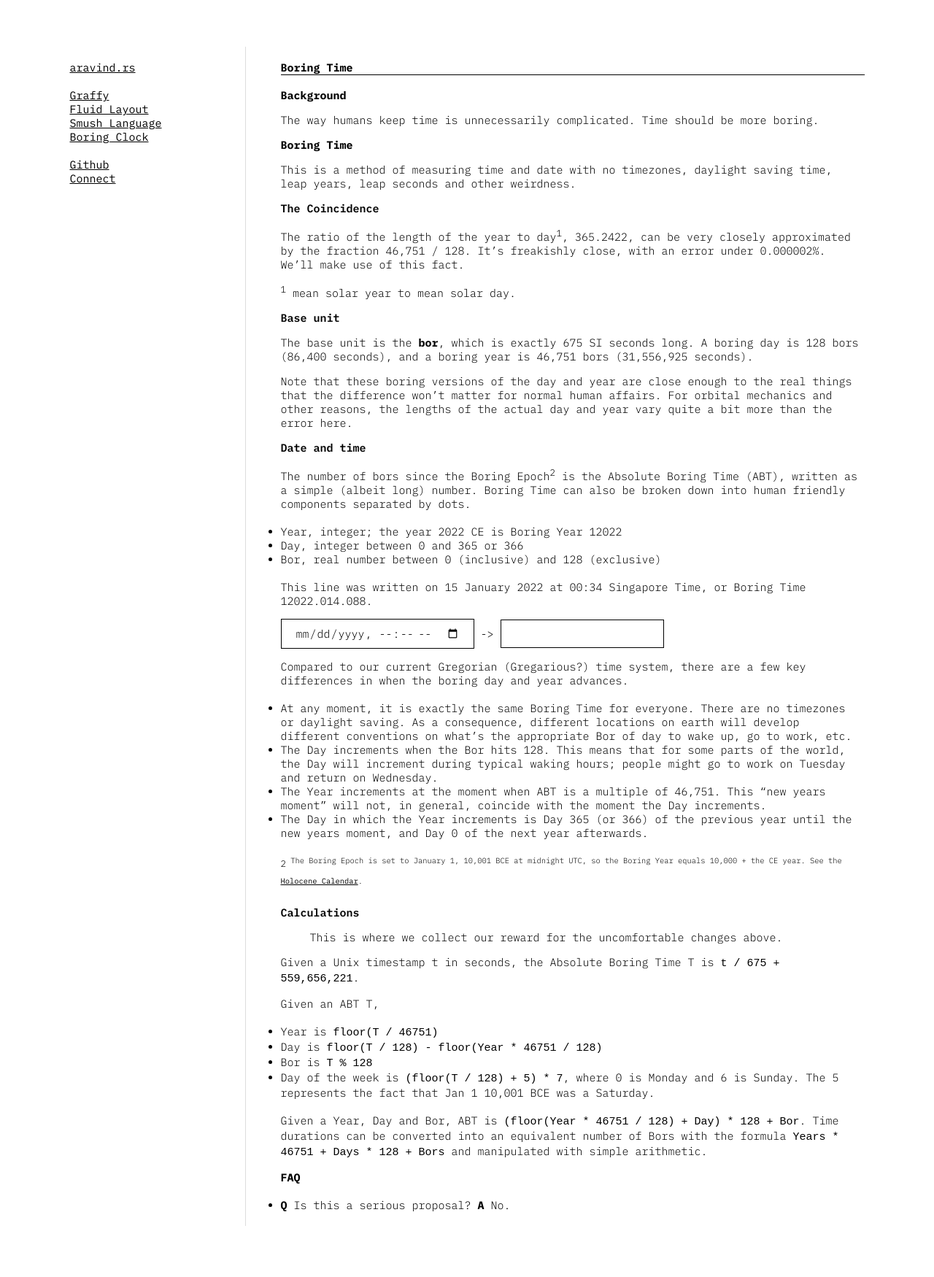
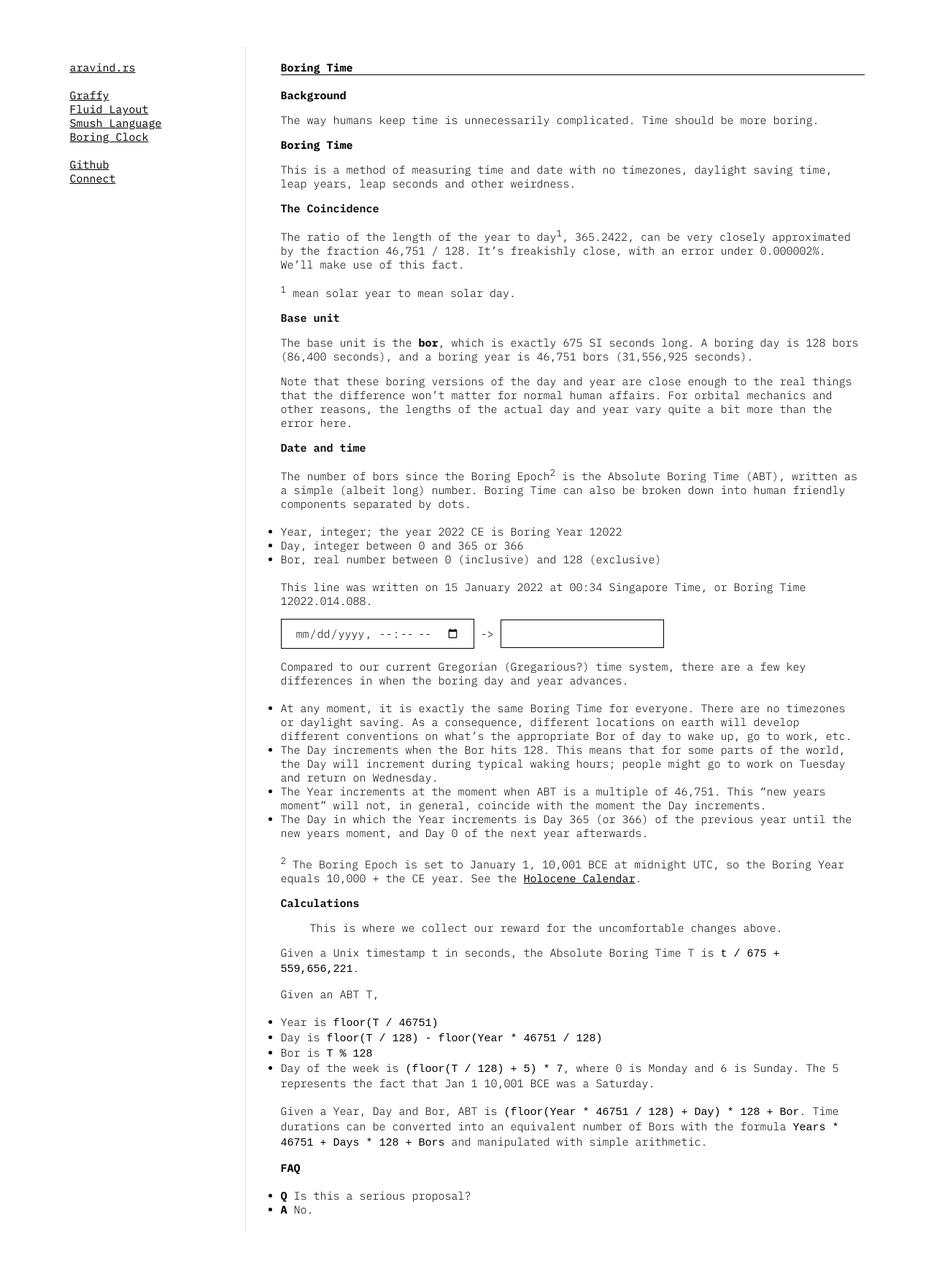
Before and after one commit to aravindet/aravindet.github.io, a Jekyll site: the page built from clock.md, in a window 1280 px wide. Shown: the whole page at 73% size. Built offline with Jekyll 4.4.1, drawn with Linux system fonts in a browser that asks for light colours; our own code applies the rules of GitHub Pages for plain Markdown files.

```diff
--- a/clock.md
+++ b/clock.md
@@ -64,7 +64,7 @@ Compared to our current Gregorian (Gregarious?) time system, there are a few key
 - The Year increments at the moment when ABT is a multiple of 46,751. This "new years moment" will not, in general, coincide with the moment the Day increments.
 - The Day in which the Year increments is Day 365 (or 366) of the previous year until the new years moment, and Day 0 of the next year afterwards.
 
-<sup>2<sup> The Boring Epoch is set to January 1, 10,001 BCE at midnight UTC, so the Boring Year equals 10,000 + the CE year. See the [Holocene Calendar](https://en.wikipedia.org/wiki/Holocene_calendar).
+<sup>2</sup> The Boring Epoch is set to January 1, 10,001 BCE at midnight UTC, so the Boring Year equals 10,000 + the CE year. See the [Holocene Calendar](https://en.wikipedia.org/wiki/Holocene_calendar).
 
 ## Calculations
 
@@ -84,4 +84,4 @@ Given a Year, Day and Bor, ABT is `(floor(Year * 46751 / 128) + Day) * 128 + Bor
 # FAQ
 
 - **Q** Is this a serious proposal?
-  **A** No.
+- **A** No.
```
